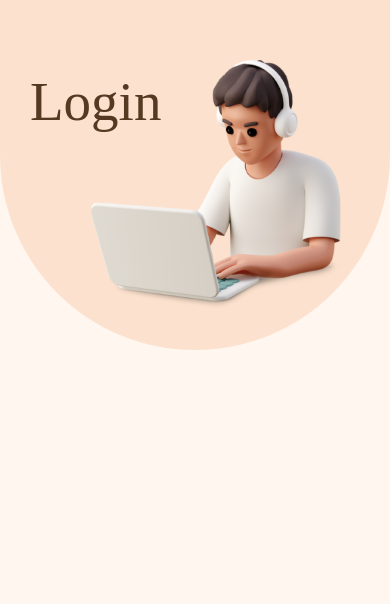
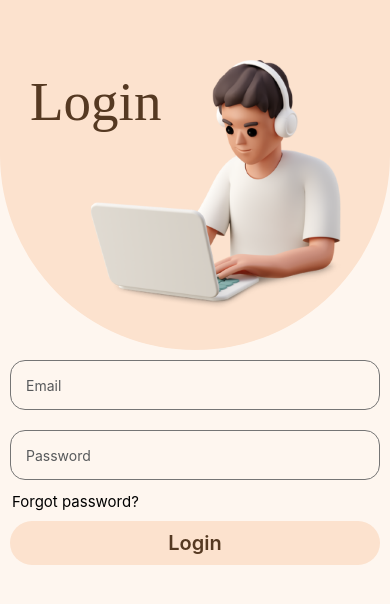
Before and after one commit to yashrajsinh/LogIn---Screen-React-Native, a React Native app: screen / in a window 390 px wide. Shown: the top 604 px of the page. Built offline with nearby package versions, Linux system fonts and the light colour scheme.

Commit message:
Login btn ready
- need to write login btn logic

```diff
--- a/App.tsx
+++ b/App.tsx
@@ -6,7 +6,15 @@
  */
 
 import { SafeAreaProvider, SafeAreaView } from 'react-native-safe-area-context';
-import { Text, StyleSheet, View, Image } from 'react-native';
+import {
+  Text,
+  StyleSheet,
+  View,
+  Image,
+  TextInput,
+  Alert,
+  TouchableOpacity,
+} from 'react-native';
 
 function App() {
   return (
@@ -25,8 +33,26 @@ function App() {
           </View>
         </SafeAreaView>
       </View>
-
-      <SafeAreaView></SafeAreaView>
+      {/* Textiput email*/}
+      <TextInput
+        style={styles.inputText}
+        placeholder="Email"
+        placeholderTextColor={'#57595B'}
+      ></TextInput>
+      <TextInput
+        style={styles.inputText}
+        placeholder="Password"
+        placeholderTextColor={'#57595B'}
+      ></TextInput>
+      <Text
+        style={styles.txtForgot}
+        onPress={() => Alert.alert('Feature not avalible right now!')}
+      >
+        Forgot password?
+      </Text>
+      <TouchableOpacity style={styles.btnLogin}>
+        <Text style={styles.txtLogin}>Login</Text>
+      </TouchableOpacity>
     </SafeAreaProvider>
   );
 }
@@ -65,5 +91,42 @@ const styles = StyleSheet.create({
     top: 60,
     right: 40,
   },
+  //TextInput
+  inputText: {
+    borderWidth: 1,
+    borderColor: '#757575',
+    borderRadius: 15,
+    padding: 15,
+    height: 50,
+    margin: 10,
+    justifyContent: 'center',
+  },
+  //email icon
+  icon: {
+    width: 20,
+    height: 20,
+    marginRight: 8,
+  },
+  //Text forgot password
+  txtForgot: {
+    marginStart: 12,
+    marginTop: 2,
+    fontSize: 15,
+  },
+  //Pressable Log in
+  btnLogin: {
+    alignItems: 'center',
+    backgroundColor: '#FCE2CE',
+    padding: 10,
+    margin: 10,
+    borderRadius: 30,
+  },
+  //Login text
+  txtLogin: {
+    textAlign: 'center',
+    fontSize: 20,
+    color: '#553922',
+    fontWeight: '600',
+  },
 });
 export default App;
```
